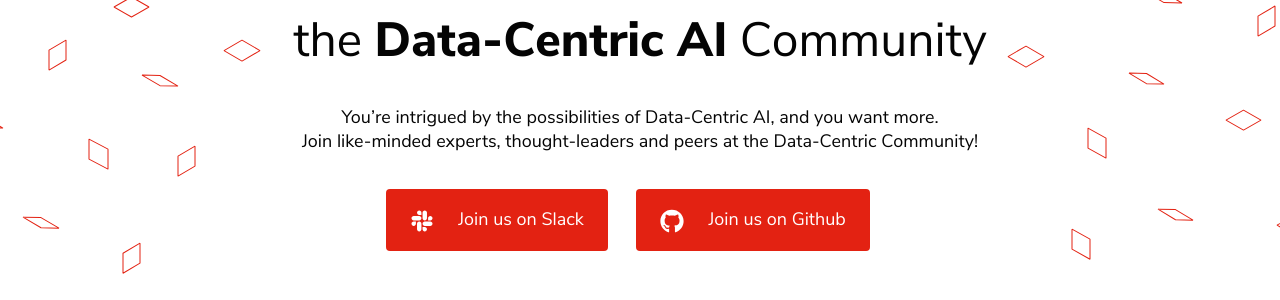
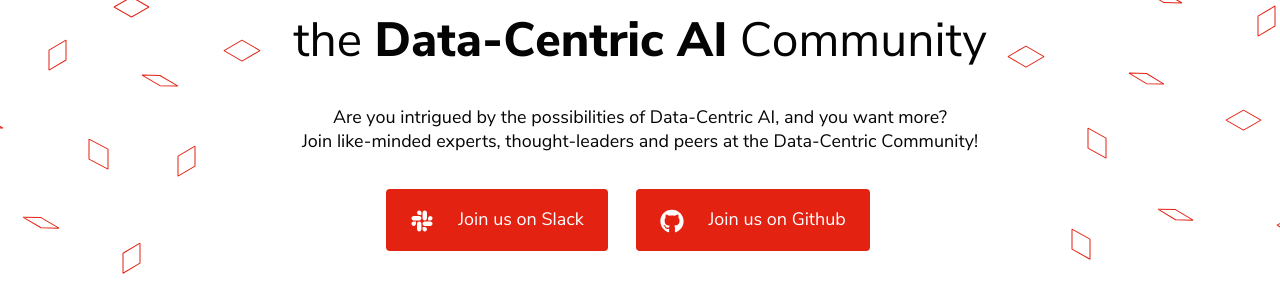
Before and after one commit to Data-Centric-AI-Community/datacentricai.community, a Jekyll site: the page built from index.md, in a window 1280 px wide and 1400 px high. Shown: the part 242-542 px from the top of the window. Built offline with Jekyll 4.4.1, drawn with Linux system fonts in a browser that asks for light colours; comment, search, counter and statistics services are not loaded; some of the changed text lies outside the part shown.

Commit message:
feat(content): content updates and article image added (#18)

```diff
--- a/_layouts/home.html
+++ b/_layouts/home.html
@@ -22,7 +22,7 @@
 					<div class="hero text center">
 						<h1 class="heading">Welcome to<span class="heading-label">the <strong>Data-Centric AI</strong> Community</span></h1>
 						<div class="description">
-                            <p class="paragraph center">You’re intrigued by the possibilities of Data-Centric AI, and you want more.</p>
+                            <p class="paragraph center">Are you intrigued by the possibilities of Data-Centric AI, and you want more?</p>
                             <p class="paragraph center">Join like-minded experts, thought-leaders and peers at the Data-Centric Community!</p>
                         </div>
 						<a href="http://slack.ydata.ai" target="_blank" class="button"><img src="./assets/slack.svg" alt="Slack">Join us on Slack</a>
@@ -61,15 +61,15 @@
                                     <img src="./assets/data-profiling.svg" alt="data-profiling" class="image">
                                     <h3>Data Profiling</h3>
                                     <p class="paragraph">Understanding the existing data is the first step. Profile your data in a few lines of code. Give a try on pandas-profiling!</p>
-                                    <a href="https://github.com/pandas-profiling/pandas-profiling" target="_blank" class="link"><span class="label">Give a try on pandas-profiling!</span><span class="star-counter" data-star="pandas-profiling">0</span></a>
+                                    <a href="https://github.com/pandas-profiling/pandas-profiling" target="_blank" class="link"><span class="label">Explore your data with pandas-profiling!</span><span class="star-counter" data-star="pandas-profiling">0</span></a>
                                 </div>
 							</div>
 							<div class="content-block">
                                 <div class="repo">
                                     <img src="./assets/synthetic-data.svg" alt="synthetic-data" class="image">
                                     <h3>Synthetic Data</h3>
-                                    <p class="paragraph">Synthetic data is artificially created data that keeps the original data properties, ensuring its business value while being privacy compliant. Give a try on ydata-synthetic!</p>
-                                    <a href="https://github.com/ydataai/ydata-synthetic" target="_blank" class="link"><span class="label">Give a try on ydata-synthetic!</span><span class="star-counter" data-star="ydata-synthetic">0</span></a>
+                                    <p class="paragraph">Synthetic data is artificially created data that keeps the original data properties, ensuring its business value while being privacy compliant.</p>
+                                    <a href="https://github.com/ydataai/ydata-synthetic" target="_blank" class="link"><span class="label">Expand your data with ydata-synthetic!</span><span class="star-counter" data-star="ydata-synthetic">0</span></a>
                                 </div>
 							</div>
 							<div class="content-block">
@@ -121,8 +121,11 @@
 					<div class="uk-container uk-container-small">
 						<div class="uk-child-width-expand@s uk-grid" uk-grid>
 							<div>
-                                <p class="paragraph center form-message show">Keep in touch. Sign up to The Gaussip, our weekly newsletter, with nuggets of information to keep up with useful articles, trending advancements in the space of AI and funny memes!</p>
-                                <p class="paragraph center form-feedback">Thank you for signing up for The Gaussip</p>
+                                <div class="form-message show">
+                                    <p class="paragraph center">Keep in touch. Sign up to The Gaussip, our weekly newsletter with nuggets of information to keep up with useful articles, trending advancements in the space of AI and funny memes!</p>
+                                    <p class="paragraph center">Sign up to The Gaussip, our weekly newsletter, with nuggets of information to keep up with the hottest topics, exciting advancements in the space of AI, and funny memes. Stay in touch!</p>
+                                </div>
+                                <p class="paragraph center form-feedback">Thank you for signing up for The Gaussip!</p>
 								<div id="subscribe-cta">
 									<button id="subscribe-init" class="button subscribe-init show">Subscribe</button>
 								</div>
--- a/_posts/2022-02-09-article-6.markdown
+++ b/_posts/2022-02-09-article-6.markdown
@@ -3,7 +3,7 @@
 title:  "Introducing the Data-Centric AI Community"
 #date: "2020-04-08 23:59:21 +0100"
 categories: ydata
-image: ./assets/blog/06.jpeg
+image: ./assets/blog/06.png
 summary: A place to discuss data quality for data science.
 link: https://ydata.ai
 ---
--- a/sass/_base.scss
+++ b/sass/_base.scss
@@ -606,7 +606,7 @@
 /* overrides */
 
 .uk-container-small {
-    max-width: 740px;
+    max-width: 760px;
 }
 
 .burguer-menu {
```
Also changed, not shown: assets/blog/06.png (added), css/main.css, 3 other files.
